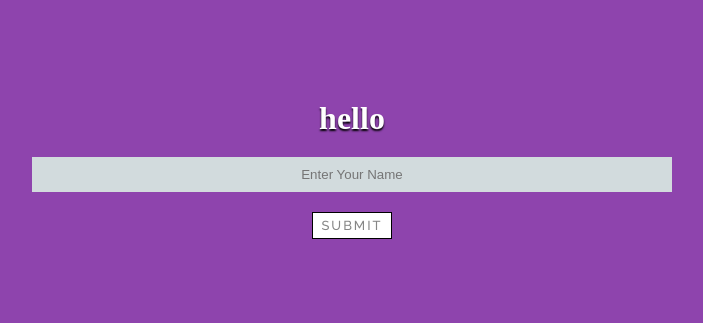
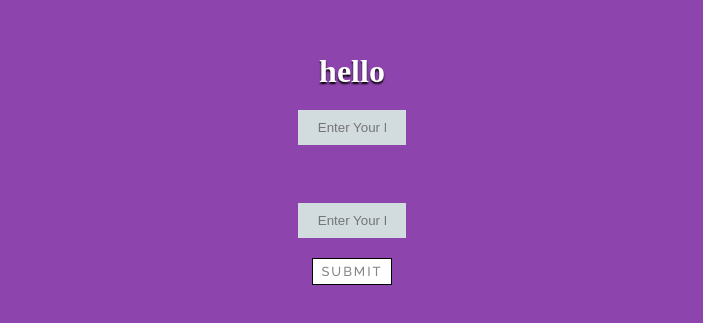
Before and after one commit to HarshJaiswal10/react-project, a React (Create React App) app: page / in a window 1280 px wide. Shown: the part 231-554 px from the top of the page, without its empty margins (288-991 px from the left). Built offline with nearby package versions, Linux system fonts and the light colour scheme; a web font is replaced by a local one.

Commit message:
day 18.1 complete

```diff
--- a/src/App.jsx
+++ b/src/App.jsx
@@ -2,23 +2,34 @@
 
 const App = () => {
 
-  const[name, setName] = useState();
-  const[fullName, setFullName] = useState();
+  const[name, setName] = useState("");
+  const[fullName, setFullName] = useState("");
+  const[lastName, setLastName] = useState("");
+  const[lastNameNew, setLastNameNew] = useState("");
 
   const InputEvent = (event) => {
     setName(event.target.value);
   };
-  const onSubmit = () => {
+  const onSubmit = (event) => {
+    event.preventDefault();
     setFullName(name);
+    setLastNameNew(lastName)
+  };
+  const InputEventTwo = (event) =>{
+    setLastName(event.target.value);
   };
 
   return(
   <>
+    <form onSubmit={onSubmit}>
     <div>
-      <h1>hello {fullName}</h1>
+      <h1>hello {fullName} {lastNameNew}</h1>
       <input type='text' placeholder='Enter Your Name' onChange={InputEvent} value={name} />
-      <button onClick={onSubmit}>Submit</button>
+      <br />
+      <input type='text' placeholder='Enter Your Last Name' onChange={InputEventTwo} value={lastName} />
+      <button type="submit">Submit</button>
     </div>
+    </form>
   </>
   );
 };
```
